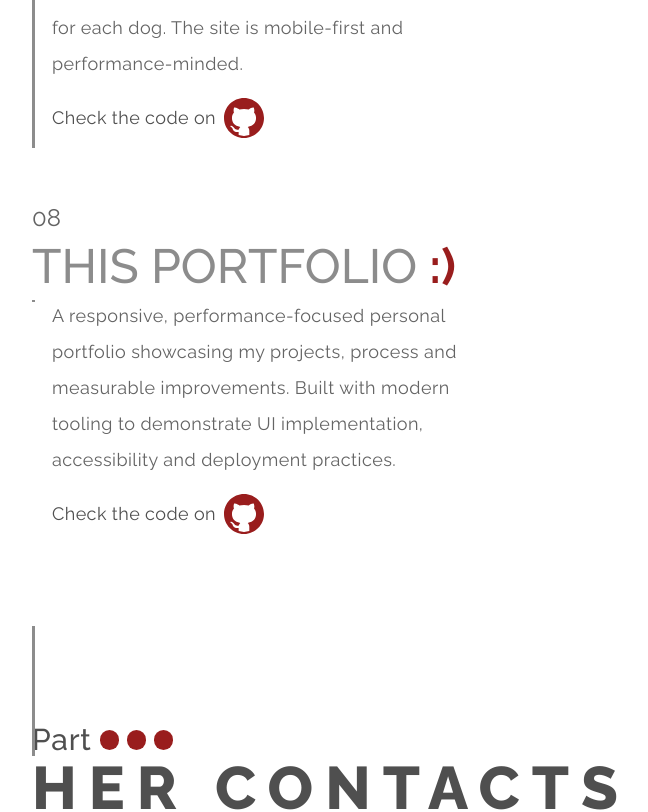
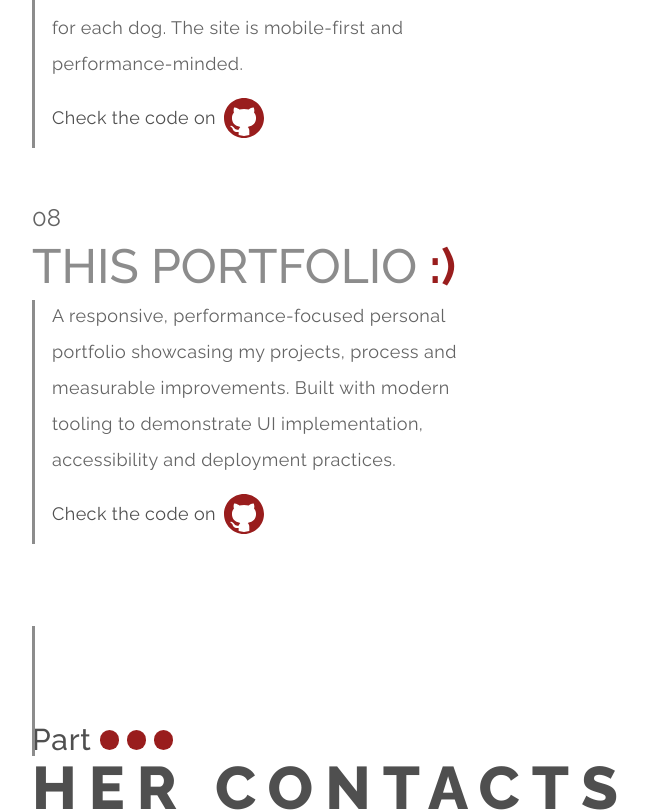
Before and after one commit to bavayra/Portfolio, a React (Vite) app: page / in a window 1280 px wide. Shown: the part 3926-4738 px from the top of the page, without its empty margins (32-680 px from the left). Built offline with nearby package versions, Linux system fonts and the light colour scheme.

Commit message:
fix(Divider): fixed a typo in dividers h

```diff
--- a/src/index.css
+++ b/src/index.css
@@ -190,7 +190,7 @@
     --section-div-bot-h: 184px;
     --section-divider-bot-top: 280px;
 
-    --block-div-sm-h: 2px;
+    --block-div-sm-h: 244px;
     --block-div-md-h: 280px;
     --block-div-lg-h: 320px;
     --block-div-xl-h: 380px;
```
